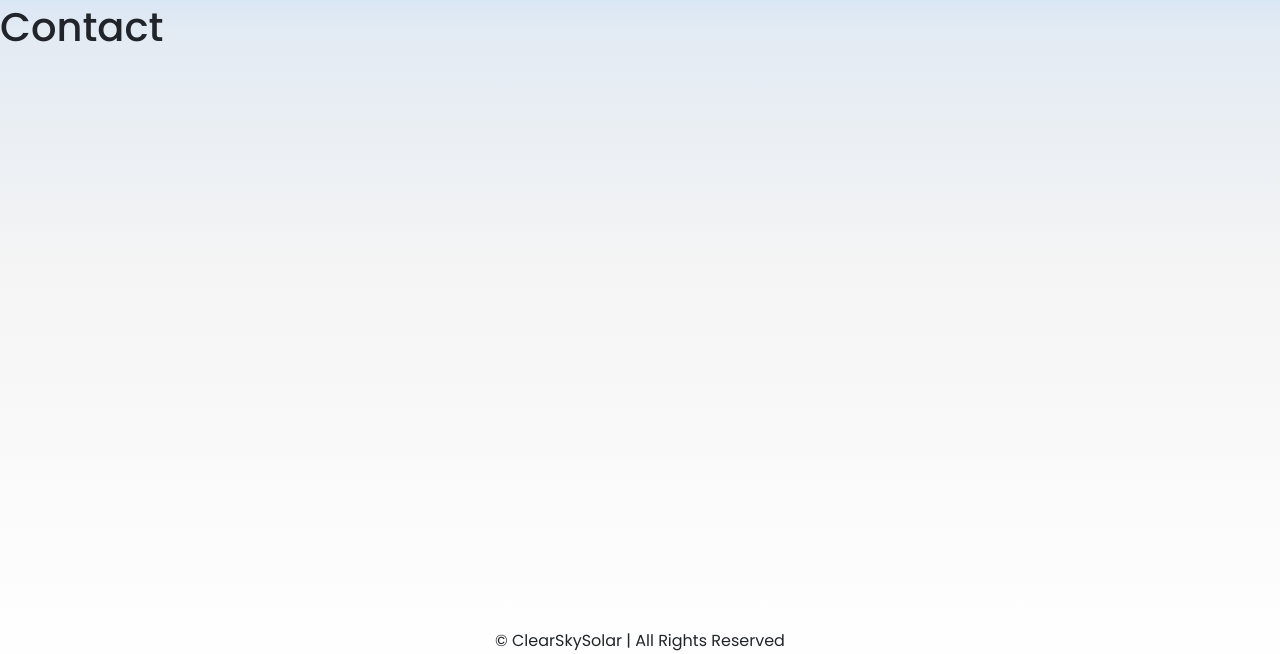
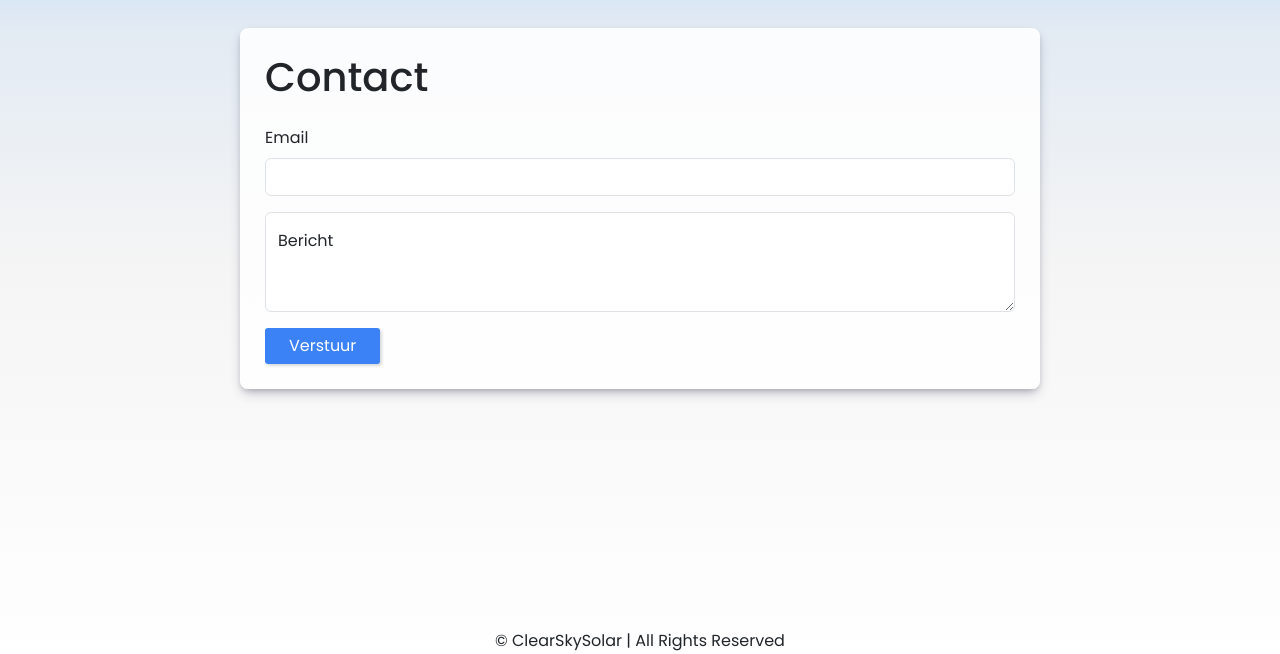
Before and after one commit to NiekKrammer/ClearSkySolar, a Symfony app: template templates/contact.html.twig in a window 1280 px wide. Shown: the part 131-785 px from the top of the page. Run offline with Twig, Linux system fonts and the light colour scheme; the template is opened without the code that fills it, so the values that code supplies are empty; some libraries are stand-ins or nearby versions.

Commit message:
contact pagina aangemaakt

```diff
--- a/public/css/styles.css
+++ b/public/css/styles.css
@@ -52,8 +52,11 @@ nav a:hover {
 }
 
 /*.dropdown-toggle {*/
-/*    background-color: #545252;*/
+/*    background-color: #343232;*/
 /*    border: none;*/
+/*}*/
+/*.dropdown-toggle:hover {*/
+/*    background-color: #545050;*/
 /*}*/
 
 .cart-icon {
@@ -187,16 +190,22 @@ nav a:hover {
 }
 
 /* -- over ons-- */
-.over_ons p {
-    margin-bottom: 60px;
-}
-
 .over_ons_hr {
     width: 250px;
     margin-bottom: 70px;
 }
 
-.contact_link {
+.over_ons p {
+    margin-bottom: 60px;
+    word-spacing: 2px;
+}
+
+/* -- contact - */
+.contact p {
+    word-spacing: 2px;
+}
+
+.contact a {
     color: white;
     background-color: #3b82f6;
     text-decoration: none;
@@ -206,6 +215,34 @@ nav a:hover {
     border: none;
 }
 
-.contact_link:hover {
+.contact a:hover {
     background-color: #3776de;
 }
+
+/* -- contact page - */
+.contact_page form {
+    max-width: 800px;
+    margin: 25px auto;
+    background-color: rgba(255, 255, 255, 0.86);
+    box-shadow: rgba(50, 50, 93, 0.25) 0 6px 12px -2px, rgba(0, 0, 0, 0.3) 0 3px 7px -3px;
+    border-radius: 8px;
+    padding: 25px;
+}
+
+.contact_page h1 {
+    margin-bottom: 25px;
+}
+
+.contact_page button {
+    color: white;
+    background-color: #3b82f6;
+    text-decoration: none;
+    padding: 6px 24px;
+    box-shadow: rgba(0, 0, 0, 0.15) 2px 2px 3px;
+    border-radius: 3px;
+    border: none;
+}
+
+.contact_page button:hover {
+    background-color: #3776de;
+}
--- a/templates/contact.html.twig
+++ b/templates/contact.html.twig
@@ -2,6 +2,20 @@
 
 {% block body %}
 
-    <h1>Contact</h1>
+    <div class="container contact_page">
+        <form>
+            <h1>Contact</h1>
+
+            <div class="mb-3">
+                <label for="exampleInputEmail1" class="form-label">Email</label>
+                <input type="email" class="form-control" id="exampleInputEmail1" aria-describedby="emailHelp">
+            </div>
+            <div class="form-floating">
+                <textarea class="form-control" placeholder="Leave a comment here" id="floatingTextarea2" style="height: 100px"></textarea>
+                <label for="floatingTextarea2">Bericht</label>
+            </div>
+            <button type="submit" class="btn btn-primary mt-3">Verstuur</button>
+        </form>
+    </div>
 
 {% endblock %}
--- a/templates/homepage.html.twig
+++ b/templates/homepage.html.twig
@@ -55,7 +55,7 @@
     </div>
 
     <!-- over ons -->
-    <div class="container text-center col-md-6 col-8 over_ons">
+    <div class="container over_ons text-center col-md-6 col-8">
         <h2 class="mt-5" data-aos="fade-right" data-aos-duration="1200">Over Ons</h2>
         <hr class="mx-auto over_ons_hr">
         <h3 data-aos="fade-right" data-aos-duration="1200">Wie zijn wij?</h3>
@@ -73,9 +73,9 @@
     </div>
 
     <!-- contact -->
-    <div class="container text-center col-md-6 col-8">
+    <div class="container contact text-center col-md-6 col-8">
         <h4 data-aos="fade-right" data-aos-duration="1200">Neem Contact Met Ons Op</h4>
-        <p class="mb-4">Of u nu geïnteresseerd bent in het installeren van zonnepanelen op uw woning of bedrijf, of
+        <p class="mb-5">Of u nu geïnteresseerd bent in het installeren van zonnepanelen op uw woning of bedrijf, of
             gewoon meer wilt weten over de voordelen van zonne-energie, het team van ClearSkySolar staat voor u klaar.
             Neem vandaag nog contact met ons op voor een vrijblijvend adviesgesprek en ontdek hoe u kunt profiteren van
             de kracht van de zon.</p>
```
